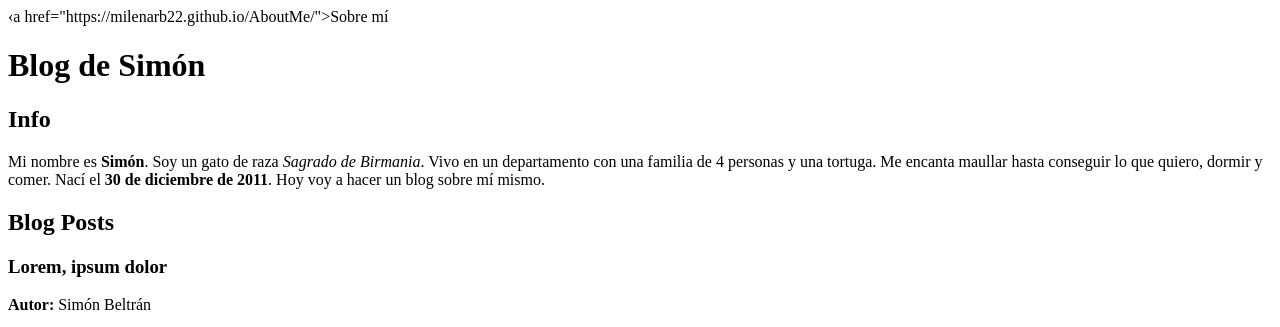
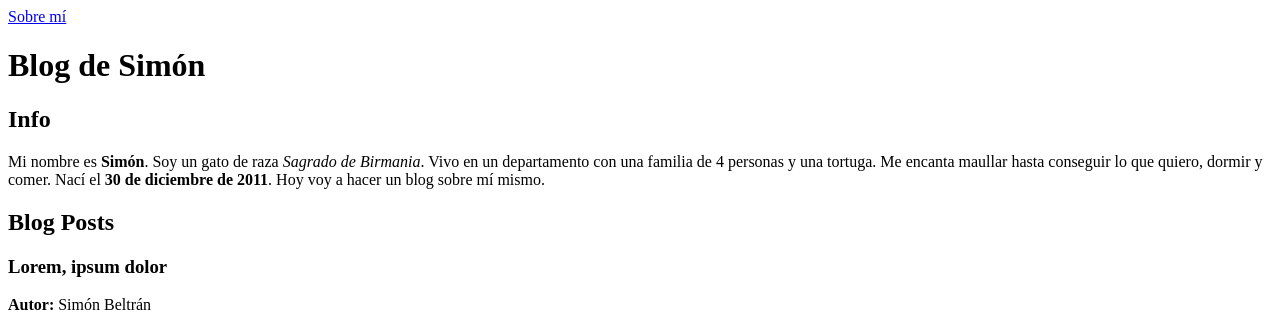
Before and after one commit to milenarb22/Simon-sBlogPost, a plain HTML site: page Simon.html in a window 1280 px wide. Shown: the top 327 px of the page. Drawn offline with Linux system fonts and the light colour scheme.

Commit message:
Update Simon.html

```diff
--- a/Simon.html
+++ b/Simon.html
@@ -7,8 +7,8 @@
 <body>
     <!-- Menú de navegación -->
     <nav>
-        ‹a href="https://milenarb22.github.io/AboutMe/">Sobre mí</a>
-    </nav>
+    <a href="https://milenarb22.github.io/AboutMe/">Sobre mí</a>
+</nav>
 
     <!-- Sección de presentación -->
     <h1>Blog de Simón</h1>
```
